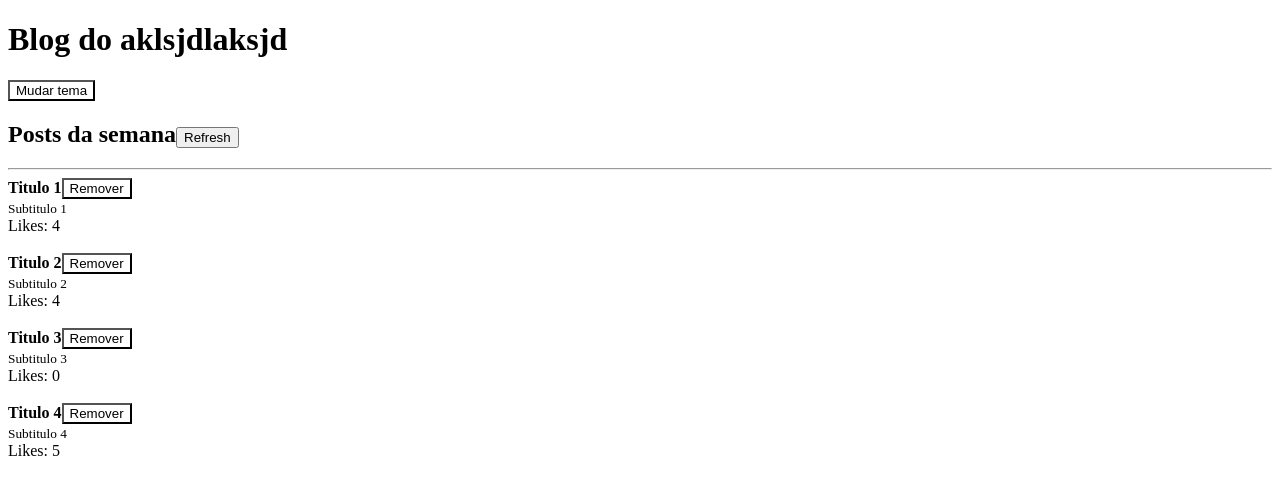
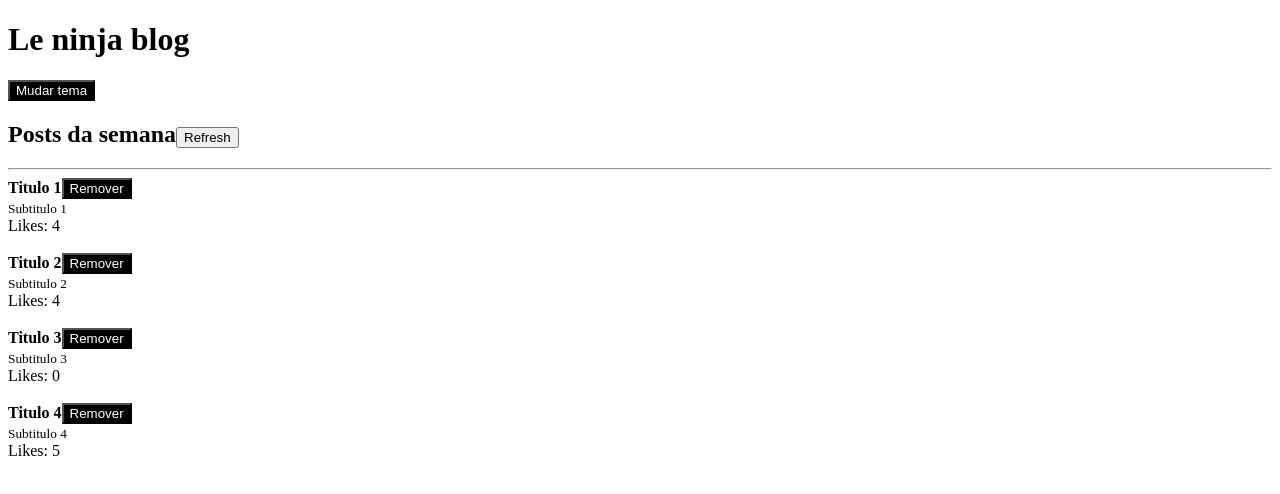
Before and after one commit to JoaoPaulo-creator/fundamentos-react, a React app: page / in a window 1280 px wide. Shown: the top 494 px of the page. Built offline with nearby package versions, Linux system fonts and the light colour scheme.

Commit message:
Corrigido theme switcher

```diff
--- a/src/App/App.js
+++ b/src/App/App.js
@@ -7,7 +7,6 @@ import React, { useState, createContext } from "react";
 import Post from "./components/posts/Post";
 import Header from "./components/Header/Header";
 import { ThemeProvider } from "./ThemeContext";
-
 
 
 export default function App(){
@@ -49,9 +48,6 @@ export default function App(){
     setPosts((prevState) => prevState.filter(post => post.id !== postId))
   }
 
-
-
-
   return (
     /*Para renderizar elementos adjacentes, necessario coloca-los dentro da tag fragment (<></>),
     sendo tambem possivel passar um elemento html para ser o parent/pai dos elementos filhos, como uma <div></div>, por exemplo.
@@ -61,8 +57,9 @@ export default function App(){
     <ThemeProvider>
 
       <Header
-        title='Blog do aklsjdlaksjd'
+        title='Le ninja blog'
         subtitle={'sasdas'}
+
       >
         <h2>
           Posts da semana
--- a/src/App/ThemeContext.js
+++ b/src/App/ThemeContext.js
@@ -1,8 +1,6 @@
 import React, { useState, createContext } from "react";
 
-export const ThemeContext = createContext('dark') // contexto do tema, para ser utilizado em todos os lugares
-
-
+export const ThemeContext = createContext() // contexto do tema, para ser utilizado em todos os lugares
 
 export function ThemeProvider(props) {
   const [theme, setTheme] = useState('dark')
@@ -16,7 +14,7 @@ export function ThemeProvider(props) {
   return (
       <ThemeContext.Provider
         value={{
-        theme,
+          theme: theme,
           onToggleTheme: handleToggleTheme
         }}
       >
--- a/src/App/components/button/Button.js
+++ b/src/App/components/button/Button.js
@@ -3,7 +3,7 @@ import PropTypes from 'prop-types'
 import { ThemeContext } from "../../ThemeContext"
 
 export default function Button(props) {
-  const theme = useContext(ThemeContext)
+  const { theme } = useContext(ThemeContext)
 
   return (
     <button
--- a/src/App/components/header/Header.js
+++ b/src/App/components/header/Header.js
@@ -6,9 +6,17 @@ import { ThemeContext } from "../../ThemeContext";
 export default function Header(props) {
 
   const { onToggleTheme } = useContext(ThemeContext)
+  return (
 
-  return (
     <>
+      <div
+        style={{
+          background: '#ccc',
+          fontFamily: 'sans-serif'
+        }}
+      >
+
+      </div>
       <h1>{props.title}</h1>
       <Button onClick={onToggleTheme}>
         Mudar tema
```
Lines whose indentation alone changed are shown as unchanged.
